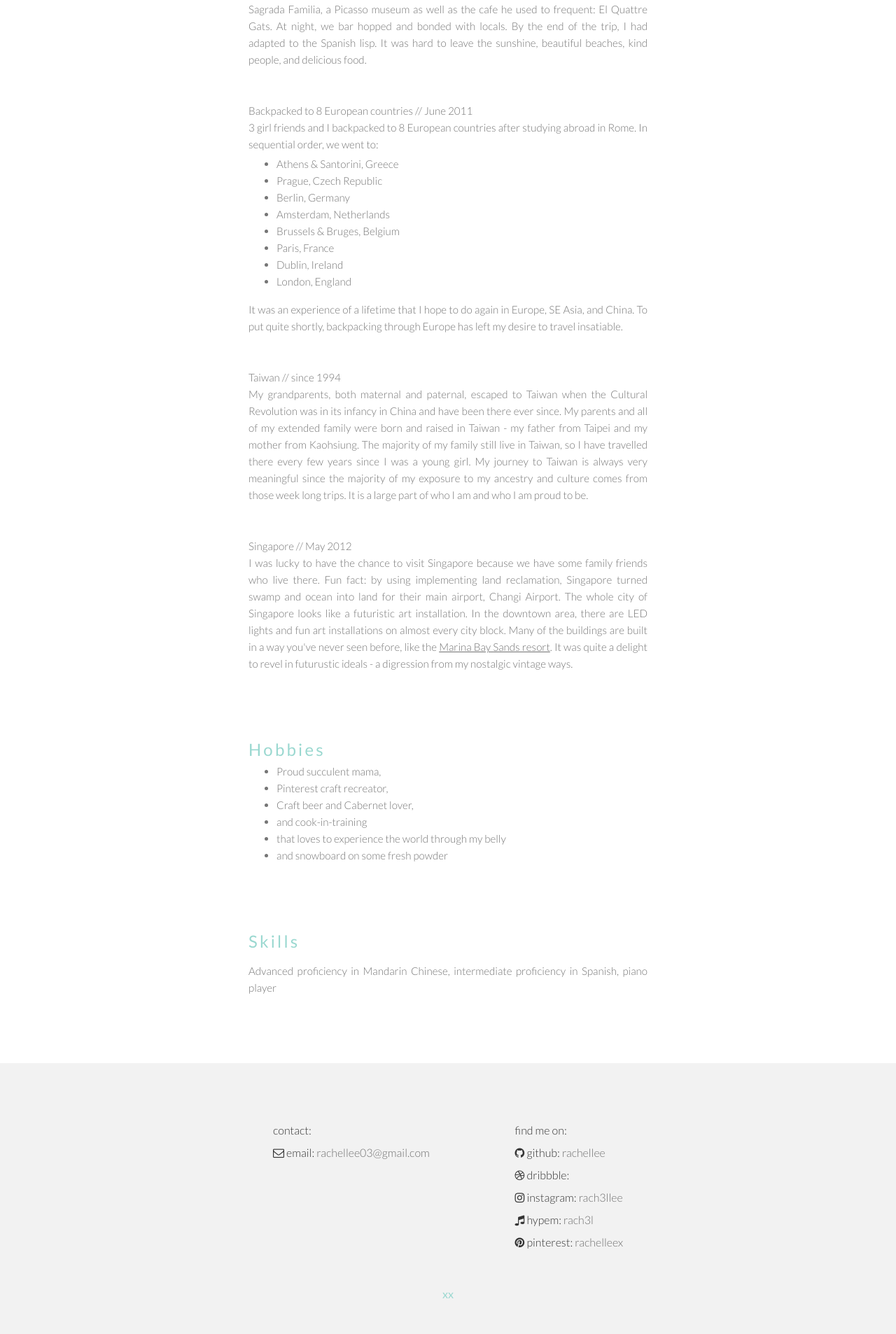
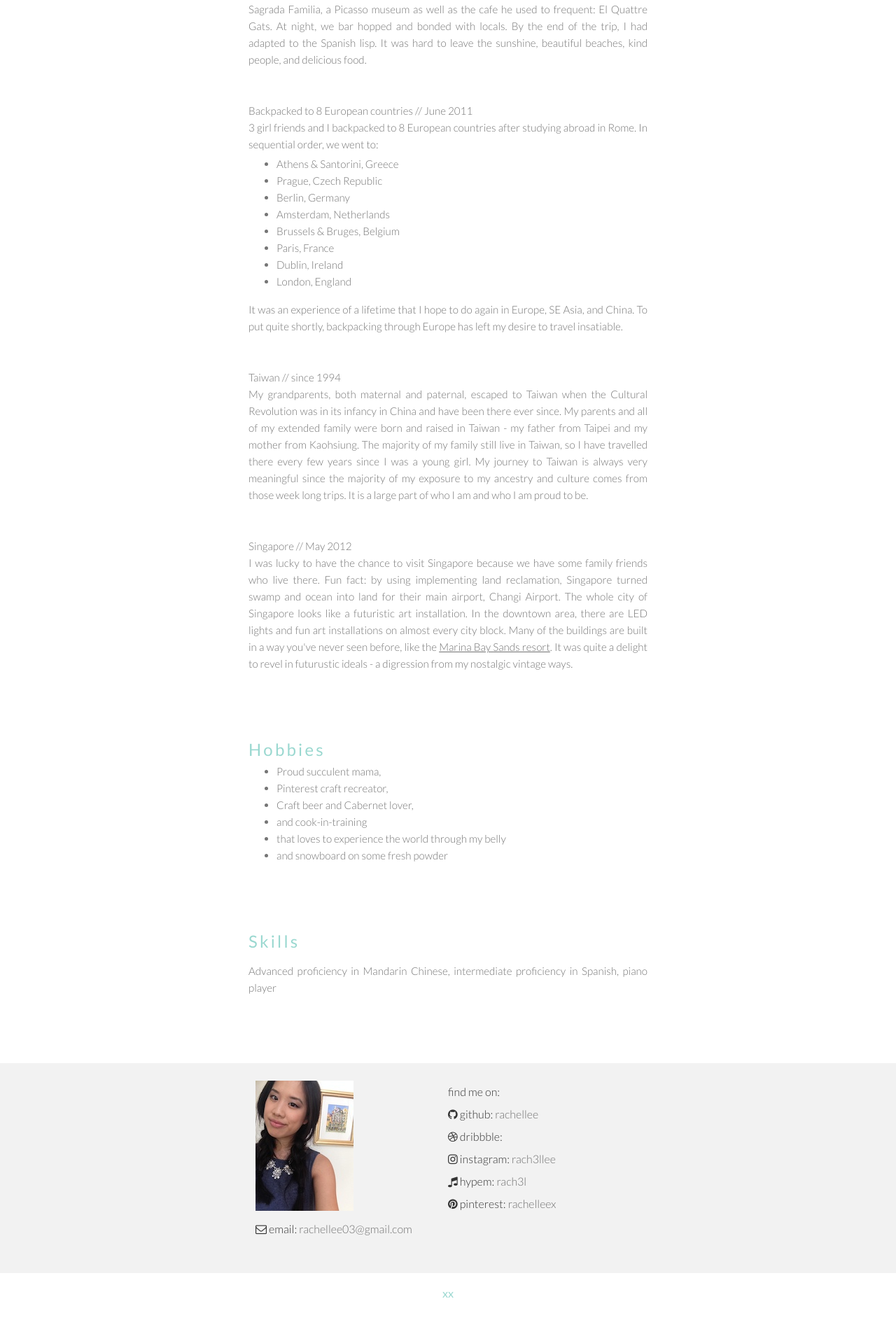
Before and after one commit to rachellee/resume, a Jekyll site: the page built from index.html, in a window 1280 px wide. Shown: the part 3920-5826 px from the top of the page at 70% size. Built offline with Jekyll 4.4.1, drawn with Linux system fonts in a browser that asks for light colours; nearby versions of some CDN libraries; Markdown is read by kramdown in place of the engine named in the settings; the list of posts is cut into pages by our own code.

Commit message:
changes to footer- added pic, another container

```diff
--- a/_layouts/default.html
+++ b/_layouts/default.html
@@ -26,9 +26,10 @@
 	{{content}}
 
 	<footer class="main_footer base">
+		<div class="footer_container">
 			<div class="contact_container">
 				<div class="contact">
-				contact:<BR>
+					<img src="/images/selfie.jpg"><BR>
 					<i class="fa fa-envelope-o"></i> email: <a href="mailto: rachellee03@gmail.com" target="_blank">rachellee03@gmail.com</a>
 
 				</div>
@@ -46,6 +47,8 @@
 						<i class="fa fa-pinterest"></i> pinterest: <a href="http://www.pinterest.com/rachelleex" target="_blank">rachelleex</a>
 				</div>
 			</div>
+		</div>
+		<BR>
 		xx
 	</footer>
 </body>
--- a/index.css
+++ b/index.css
@@ -195,32 +195,41 @@ ul {
 .main_footer base {
 	font-family: 'Verdana', Helvetica, Arial, sans-serif;
 	text-align: left;
-	height: 3.13rem;
+	height: 2rem;
 	color: #9AD8D0;
+	background-color: #FFFFFF;
 	padding-top: 20px;
 	text-align: left;
 }
 
 .base {
 	font-family: 'Lato', Verdana, Helvetica, Arial, sans-serif;
-	padding-top: 3rem;
-	padding-bottom: 3rem;
+	padding-bottom: 2rem;
 	color: #9AD8D0;
-	background-color: #F2F2F2;
+	background-color: #FFFFFF;
 	text-align: center;
 	font-size: 16px;
 }
 
+.footer_container {
+	width: 1000px;
+	background-color: #F2F2F2;
+	margin: auto;
+	width: 100%;
+	height: 300px;
+}
 .contact_container {
 	font-family: 'Lato', 'Open Sans', Helvetica, Arial, sans-serif;
 	font-weight: 300;
 	color: #343434;
+	background-color: #F2F2F2;
 	text-align: left;
 	line-height: 2rem;
 	margin: 2rem auto 3rem auto;
-	max-width: 500px;
+	padding-top: 25px;
+	max-width: 550px;
 	width: 100%;
-	overflow: hidden;
+	height: 250px;
 }
 
 .contact {
@@ -229,5 +238,6 @@ ul {
 }
 
 .social {
+	width: 50%;
 	float: right;
 }
```
Also changed, not shown: images/selfie.JPG (added). Lines whose indentation alone changed are shown as unchanged.
